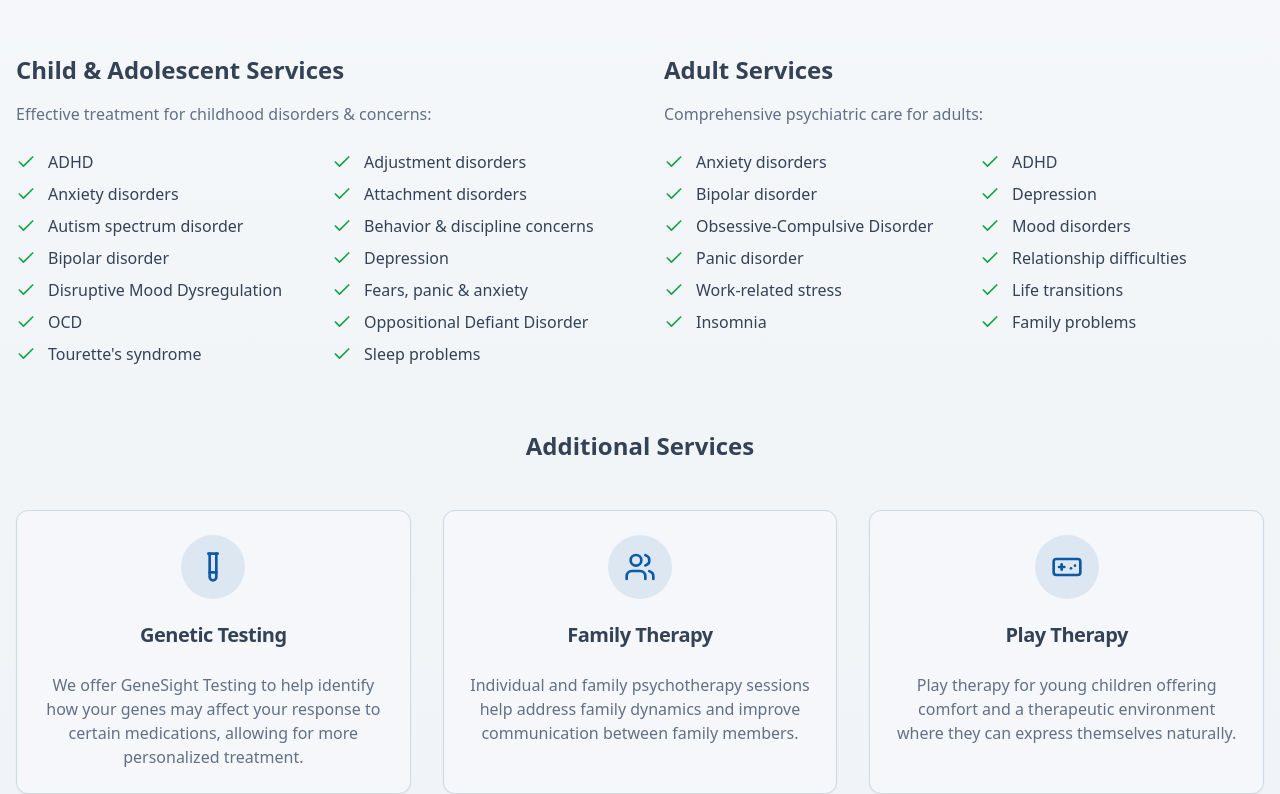
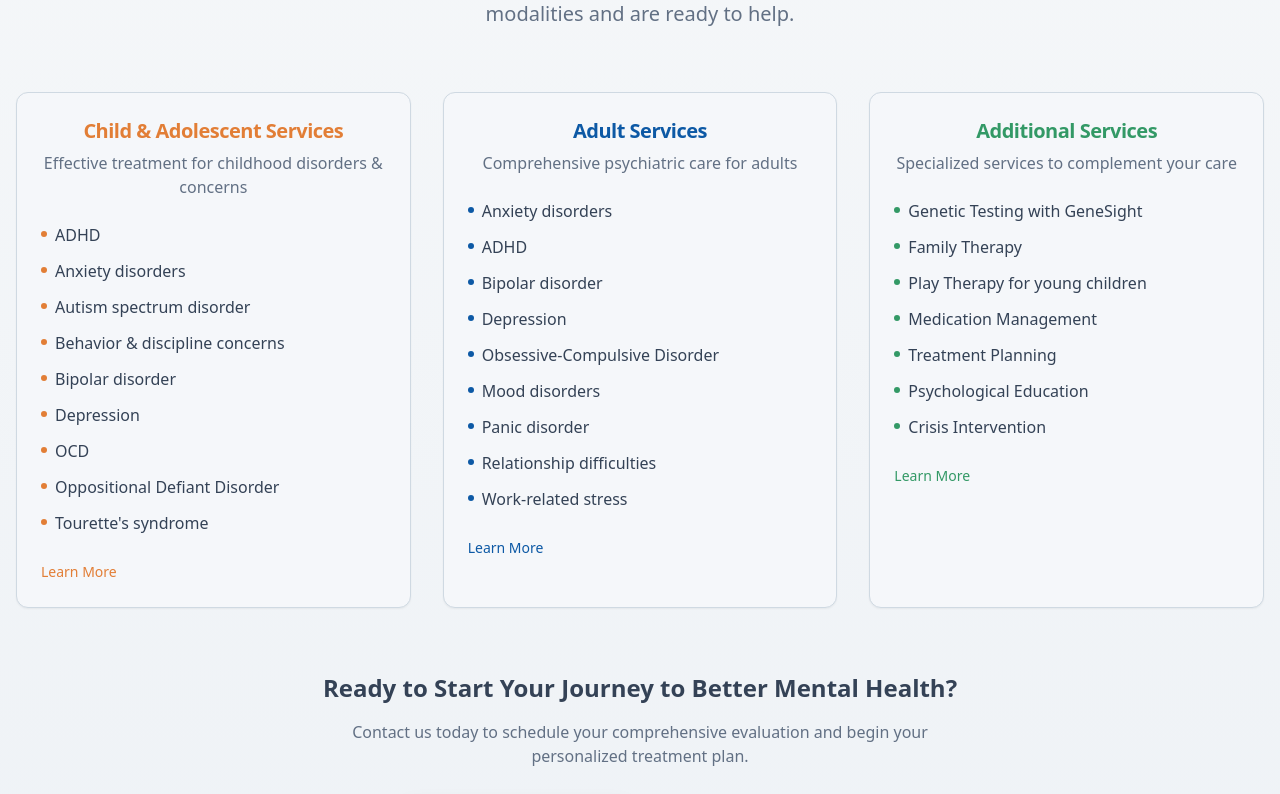
Before and after one commit to arnoldshapiro-del/arnie-newest-updated-website-main, a React (Vite) app: page / in a window 1280 px wide. Shown: the part 2889-3683 px from the top of the page. Built offline with nearby package versions, Linux system fonts and the light colour scheme.

Commit message:
Reverted to commit 9a9d823b58eebc8b1d61d3c4247cceb01f73719a

```diff
--- a/src/components/ServicesSection.tsx
+++ b/src/components/ServicesSection.tsx
@@ -8,11 +8,7 @@ import {
   Clock,
   FileText,
   PillIcon,
-  UserCheck,
-  Check,
-  TestTube,
-  Users,
-  GamepadIcon
+  UserCheck
 } from "lucide-react";
 
 const ServicesSection = () => {
@@ -35,31 +31,37 @@ const ServicesSection = () => {
   ];
 
   const childServices = [
-    { col1: ["ADHD", "Anxiety disorders", "Autism spectrum disorder", "Bipolar disorder", "Disruptive Mood Dysregulation", "OCD", "Tourette's syndrome"],
-      col2: ["Adjustment disorders", "Attachment disorders", "Behavior & discipline concerns", "Depression", "Fears, panic & anxiety", "Oppositional Defiant Disorder", "Sleep problems"] }
+    "ADHD",
+    "Anxiety disorders",
+    "Autism spectrum disorder",
+    "Behavior & discipline concerns",
+    "Bipolar disorder",
+    "Depression",
+    "OCD",
+    "Oppositional Defiant Disorder",
+    "Tourette's syndrome"
   ];
 
   const adultServices = [
-    { col1: ["Anxiety disorders", "Bipolar disorder", "Obsessive-Compulsive Disorder", "Panic disorder", "Work-related stress", "Insomnia"],
-      col2: ["ADHD", "Depression", "Mood disorders", "Relationship difficulties", "Life transitions", "Family problems"] }
+    "Anxiety disorders",
+    "ADHD",
+    "Bipolar disorder",
+    "Depression",
+    "Obsessive-Compulsive Disorder",
+    "Mood disorders",
+    "Panic disorder",
+    "Relationship difficulties",
+    "Work-related stress"
   ];
 
   const additionalServices = [
-    {
-      icon: TestTube,
-      title: "Genetic Testing",
-      description: "We offer GeneSight Testing to help identify how your genes may affect your response to certain medications, allowing for more personalized treatment."
-    },
-    {
-      icon: Users,
-      title: "Family Therapy",
-      description: "Individual and family psychotherapy sessions help address family dynamics and improve communication between family members."
-    },
-    {
-      icon: GamepadIcon,
-      title: "Play Therapy",
-      description: "Play therapy for young children offering comfort and a therapeutic environment where they can express themselves naturally."
-    }
+    "Genetic Testing with GeneSight",
+    "Family Therapy",
+    "Play Therapy for young children",
+    "Medication Management",
+    "Treatment Planning",
+    "Psychological Education",
+    "Crisis Intervention"
   ];
 
   return (
@@ -96,85 +98,101 @@ const ServicesSection = () => {
 
         {/* Services Header */}
         <div className="text-center mb-16">
+          <Badge variant="secondary" className="bg-trust/10 text-trust border-trust/20 mb-4">
+            <Stethoscope className="w-4 h-4 mr-1" />
+            Our Services
+          </Badge>
           <h2 className="text-4xl font-bold text-foreground mb-6">
             Our Services
           </h2>
           <p className="text-xl text-muted-foreground max-w-3xl mx-auto">
-            We specialize in outpatient treatment of many psychiatric disorders in children,
-            families, and adults. Our diverse clinical staff is trained in a variety of treatment
-            modalities and are ready to help.
+            We specialize in outpatient treatment of many psychiatric disorders in children, families, and adults. Our
+            diverse clinical staff is trained in a variety of treatment modalities and are ready to help.
           </p>
         </div>
 
-        {/* Services Two Column Layout */}
-        <div className="grid lg:grid-cols-2 gap-12 mb-16">
+        {/* Services Grid */}
+        <div className="grid lg:grid-cols-3 gap-8 mb-16">
           {/* Child & Adolescent Services */}
-          <div>
-            <h3 className="text-2xl font-bold text-foreground mb-4">Child & Adolescent Services</h3>
-            <p className="text-muted-foreground mb-6">Effective treatment for childhood disorders & concerns:</p>
-            <div className="grid md:grid-cols-2 gap-x-8 gap-y-2">
-              <div className="space-y-2">
-                {childServices[0].col1.map((service, index) => (
-                  <div key={index} className="flex items-center space-x-3">
-                    <Check className="w-5 h-5 text-green-600 flex-shrink-0" />
+          <Card className="bg-card border-border">
+            <CardHeader>
+              <CardTitle className="text-xl text-warm-accent text-center">
+                Child & Adolescent Services
+              </CardTitle>
+              <p className="text-muted-foreground text-center">
+                Effective treatment for childhood disorders & concerns
+              </p>
+            </CardHeader>
+            <CardContent>
+              <ul className="space-y-3">
+                {childServices.map((service, index) => (
+                  <li key={index} className="flex items-start space-x-2">
+                    <div className="w-1.5 h-1.5 bg-warm-accent rounded-full mt-2 flex-shrink-0" />
                     <span className="text-foreground">{service}</span>
-                  </div>
+                  </li>
                 ))}
+              </ul>
+              <div className="mt-6">
+                <Button variant="link" className="text-warm-accent p-0 h-auto">
+                  Learn More
+                </Button>
               </div>
-              <div className="space-y-2">
-                {childServices[0].col2.map((service, index) => (
-                  <div key={index} className="flex items-center space-x-3">
-                    <Check className="w-5 h-5 text-green-600 flex-shrink-0" />
-                    <span className="text-foreground">{service}</span>
-                  </div>
-                ))}
-              </div>
-            </div>
-          </div>
+            </CardContent>
+          </Card>
 
           {/* Adult Services */}
-          <div>
-            <h3 className="text-2xl font-bold text-foreground mb-4">Adult Services</h3>
-            <p className="text-muted-foreground mb-6">Comprehensive psychiatric care for adults:</p>
-            <div className="grid md:grid-cols-2 gap-x-8 gap-y-2">
-              <div className="space-y-2">
-                {adultServices[0].col1.map((service, index) => (
-                  <div key={index} className="flex items-center space-x-3">
-                    <Check className="w-5 h-5 text-green-600 flex-shrink-0" />
+          <Card className="bg-card border-border">
+            <CardHeader>
+              <CardTitle className="text-xl text-primary text-center">
+                Adult Services
+              </CardTitle>
+              <p className="text-muted-foreground text-center">
+                Comprehensive psychiatric care for adults
+              </p>
+            </CardHeader>
+            <CardContent>
+              <ul className="space-y-3">
+                {adultServices.map((service, index) => (
+                  <li key={index} className="flex items-start space-x-2">
+                    <div className="w-1.5 h-1.5 bg-primary rounded-full mt-2 flex-shrink-0" />
                     <span className="text-foreground">{service}</span>
-                  </div>
+                  </li>
                 ))}
+              </ul>
+              <div className="mt-6">
+                <Button variant="link" className="text-primary p-0 h-auto">
+                  Learn More
+                </Button>
               </div>
-              <div className="space-y-2">
-                {adultServices[0].col2.map((service, index) => (
-                  <div key={index} className="flex items-center space-x-3">
-                    <Check className="w-5 h-5 text-green-600 flex-shrink-0" />
+            </CardContent>
+          </Card>
+
+          {/* Additional Services */}
+          <Card className="bg-card border-border">
+            <CardHeader>
+              <CardTitle className="text-xl text-healing text-center">
+                Additional Services
+              </CardTitle>
+              <p className="text-muted-foreground text-center">
+                Specialized services to complement your care
+              </p>
+            </CardHeader>
+            <CardContent>
+              <ul className="space-y-3">
+                {additionalServices.map((service, index) => (
+                  <li key={index} className="flex items-start space-x-2">
+                    <div className="w-1.5 h-1.5 bg-healing rounded-full mt-2 flex-shrink-0" />
                     <span className="text-foreground">{service}</span>
-                  </div>
+                  </li>
                 ))}
+              </ul>
+              <div className="mt-6">
+                <Button variant="link" className="text-healing p-0 h-auto">
+                  Learn More
+                </Button>
               </div>
-            </div>
-          </div>
-        </div>
-
-        {/* Additional Services */}
-        <div className="mb-16">
-          <h3 className="text-2xl font-bold text-foreground text-center mb-12">Additional Services</h3>
-          <div className="grid md:grid-cols-3 gap-8">
-            {additionalServices.map((service, index) => (
-              <Card key={index} className="bg-card border-border text-center">
-                <CardHeader>
-                  <div className="w-16 h-16 bg-primary/10 rounded-full flex items-center justify-center mx-auto mb-4">
-                    <service.icon className="w-8 h-8 text-primary" />
-                  </div>
-                  <CardTitle className="text-xl text-foreground">{service.title}</CardTitle>
-                </CardHeader>
-                <CardContent>
-                  <p className="text-muted-foreground">{service.description}</p>
-                </CardContent>
-              </Card>
-            ))}
-          </div>
+            </CardContent>
+          </Card>
         </div>
 
         {/* Call to action */}
```
